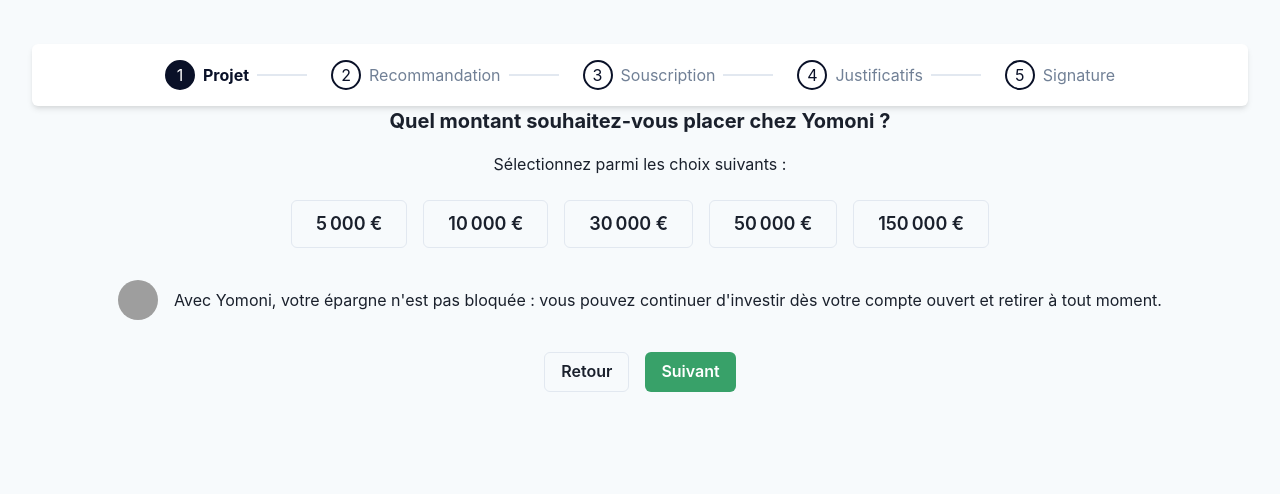
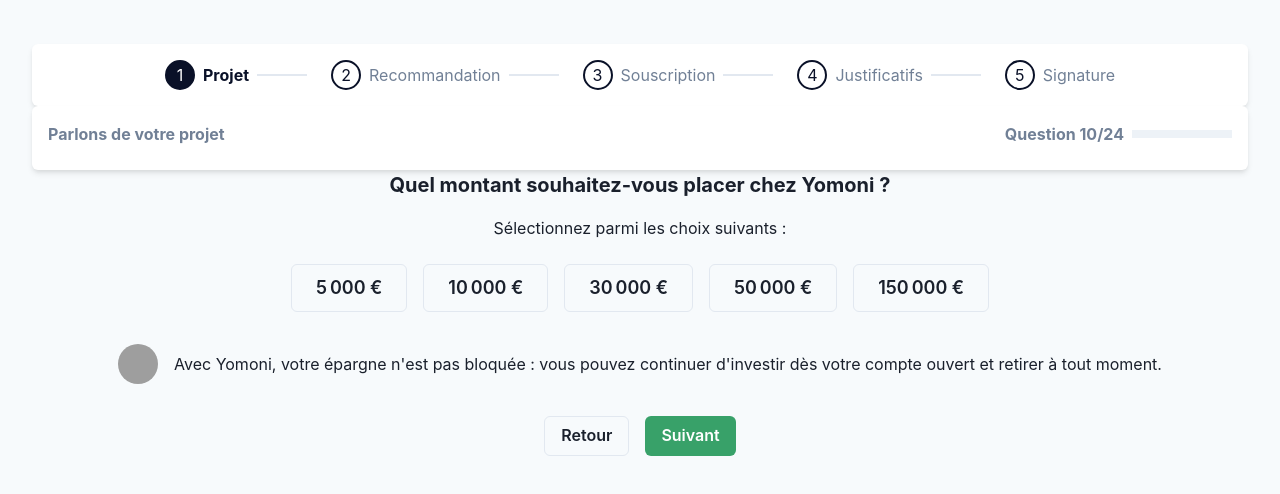
Before and after one commit to spacemen100/agavicform25102024, a React (Create React App) app: page / in a window 1280 px wide. Shown: the part 948-1442 px from the top of the page. Built offline with nearby package versions, Linux system fonts and the light colour scheme; grey boxes are pictures that could not be loaded.

Commit message:
sssssssssssd

```diff
--- a/src/pages/InvestmentComponent.jsx
+++ b/src/pages/InvestmentComponent.jsx
@@ -1,6 +1,7 @@
 import React, { useState } from 'react';
 import { ChakraProvider, extendTheme, Box, Text, Button, HStack, Image } from '@chakra-ui/react';
 import Stepper from '../components/Stepper'; // Adjust the import path as necessary
+import SubStepCounter from '../components/SubStepCounter'; // Adjust the import path as necessary
 
 const theme = extendTheme({
   colors: {
@@ -18,11 +19,14 @@
 
 const InvestmentComponent = () => {
   const [selectedAmount, setSelectedAmount] = useState(null);
+  const currentSubStep = 10;
+  const totalSubSteps = 24;
 
   return (
     <ChakraProvider theme={theme}>
       <Box padding="8" bg="gray.50" minH="100vh">
         <Stepper currentStep={1} />
+        <SubStepCounter currentSubStep={currentSubStep} totalSubSteps={totalSubSteps} />
         <Text fontSize="xl" fontWeight="bold" textAlign="center" mb="4">
           Quel montant souhaitez-vous placer chez Yomoni ?
         </Text>
```
